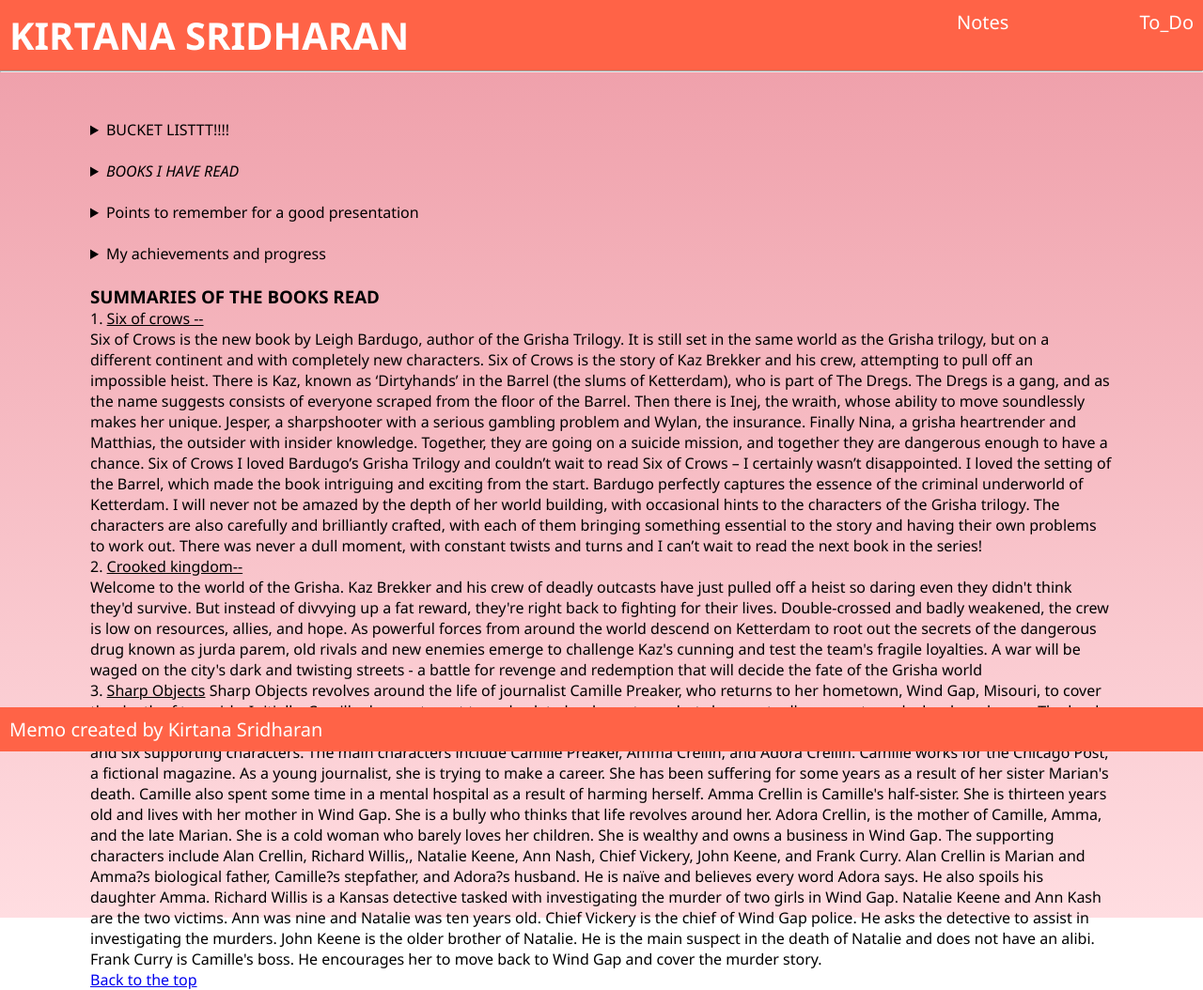
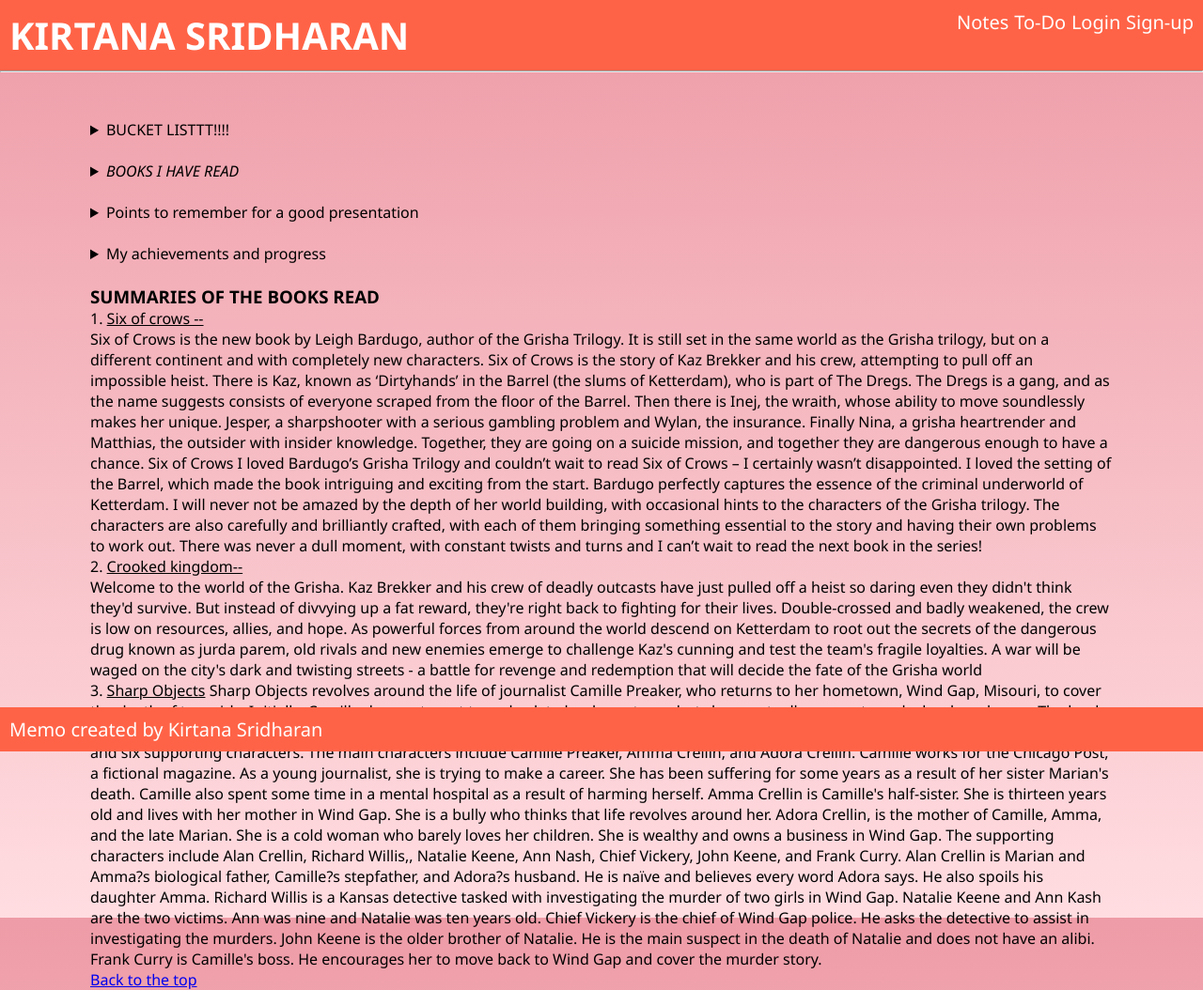
Before and after one commit to NidPlays/html-workshop, a plain HTML site: page index.html in a window 1280 px wide. Shown: the whole page at 94% size. Drawn offline with Linux system fonts and the light colour scheme.

Commit message:
everything seems to work ty Anagha

```diff
--- a/css/styles.css
+++ b/css/styles.css
@@ -6,13 +6,15 @@
 
 body {
    /*  display: fixed; */
-    background: #ee9ca7;  /* fallback for old browsers */
+    /* background: #ee9ca7;  /* fallback for old browsers */
     background: -webkit-linear-gradient(to top, #ffdde1, #ee9ca7);  /* Chrome 10-25, Safari 5.1-6 */
     background: linear-gradient(to top, #ffdde1, #ee9ca7); /* W3C, IE 10+/ Edge, Firefox 16+, Chrome 26+, Opera 12+, Safari 7+ */
     font-family: 'Segoe UI', Tahoma, Geneva, Verdana, sans-serif;
     bottom: 0;
     height: auto;
+  /*   background-image: linear-gradient(to right, #ffdde1,#ee9ca7);
     background-repeat: no-repeat;
+    background-size: cover; */
 }
 
 .header {
--- a/index.html
+++ b/index.html
@@ -9,8 +9,10 @@
     <header class="header">
         <h1>KIRTANA SRIDHARAN</h1>
         <nav>
-            <a class="links" href="#">Notes</a>
-            <a class="links" href="to_do.html">To_Do</a>
+            <a class ="links" href="index.html">Notes</a>
+                <a class ="links" href="to_do.html">To-Do</a>
+                <a class ="links" href="#">Login</a>
+                <a class ="links" href="#">Sign-up</a>
         </nav>
     </header>
     <hr>
```
